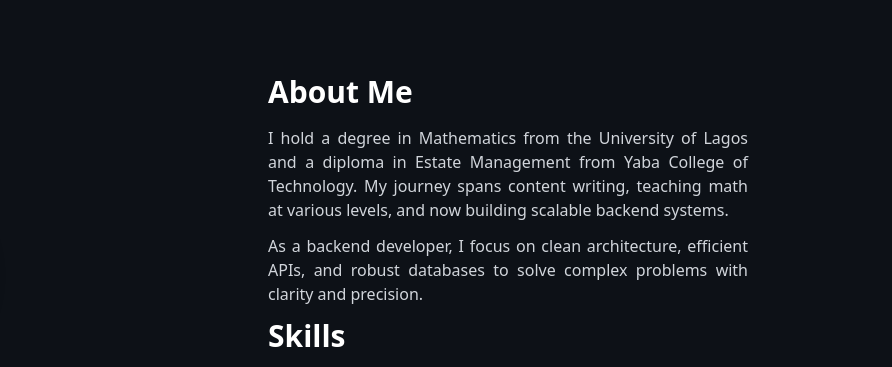
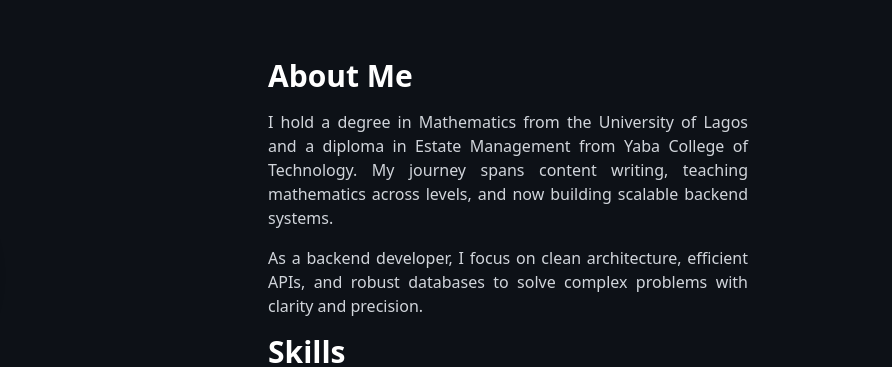
Before and after one commit to archimedesjr/portfolio-website, a plain HTML site: page Portfolio/index.html in a window 1280 px wide. Shown: the part 934-1301 px from the top of the page, 388-1280 px from the left. Drawn offline with nearby package versions, Linux system fonts and the light colour scheme.

Commit message:
Modified Portfolio

```diff
--- a/Portfolio/index.html
+++ b/Portfolio/index.html
@@ -32,12 +32,13 @@
         <img class="w-40 h-40 md:w-60 md:h-60 rounded-full mx-auto md:mx-0 shadow-lg" src="./profile-pic.png" alt="Temitayo Profile" />
         <div>
           <h2 class="text-3xl font-bold mb-4">About Me</h2>
-          <p class="text-gray-300 mb-3 text-justify">
-            I hold a degree in Mathematics from the University of Lagos and a diploma in Estate Management from Yaba College of Technology. My journey spans content writing, teaching math at various levels, and now building scalable backend systems.
+          <p class="text-gray-300 mb-4 text-justify">
+            I hold a degree in Mathematics from the University of Lagos and a diploma in Estate Management from Yaba College of Technology. My journey spans content writing, teaching mathematics across levels, and now building scalable backend systems.
           </p>
-          <p class="text-gray-300 mb-3 text-justify">
+          <p class="text-gray-300 mb-4 text-justify">
             As a backend developer, I focus on clean architecture, efficient APIs, and robust databases to solve complex problems with clarity and precision.
           </p>
+
           <h3 class="text-3xl font-bold mb-4">Skills</h3>
           <div class="flex flex-wrap gap-4 mt-4">
               <span class="flex items-center gap-2 bg-slate-800 text-teal-300 px-3 py-1 rounded-full text-sm">
```
